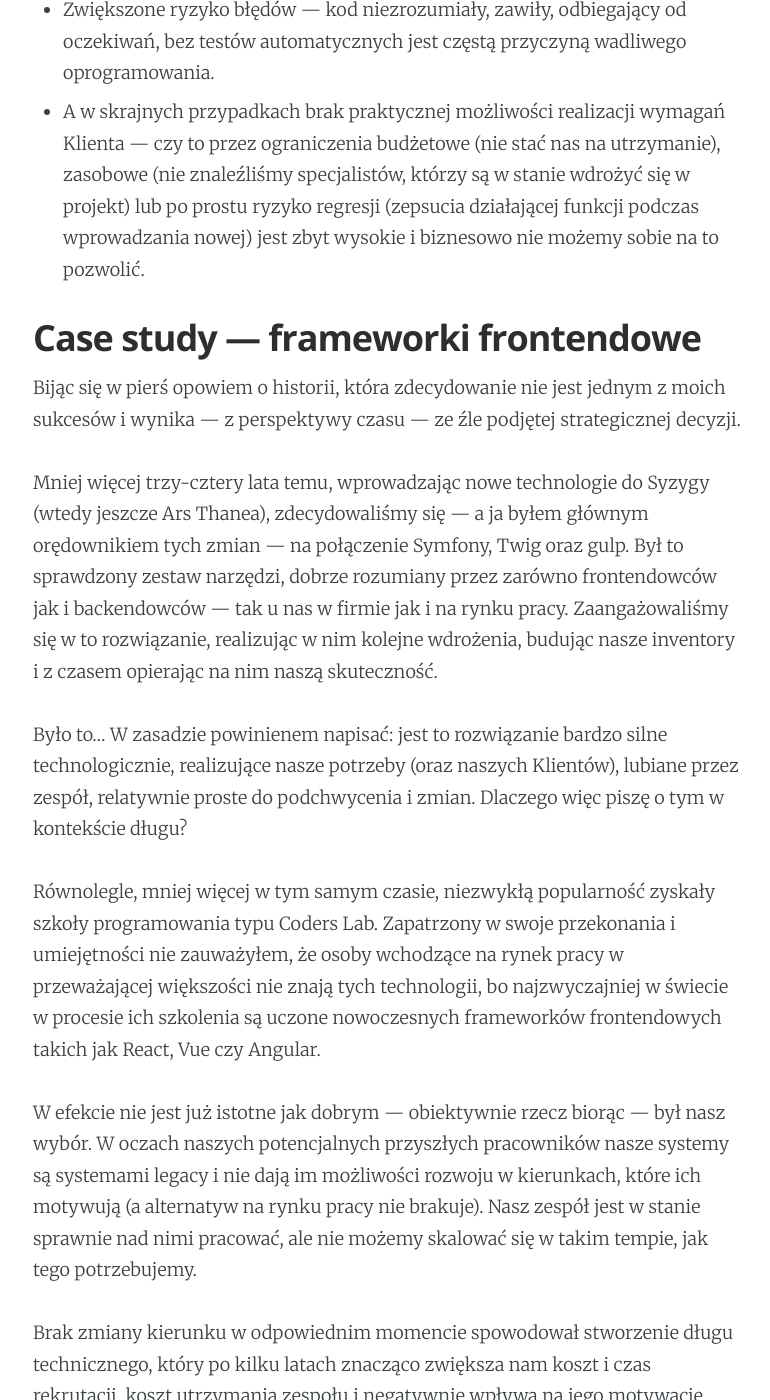
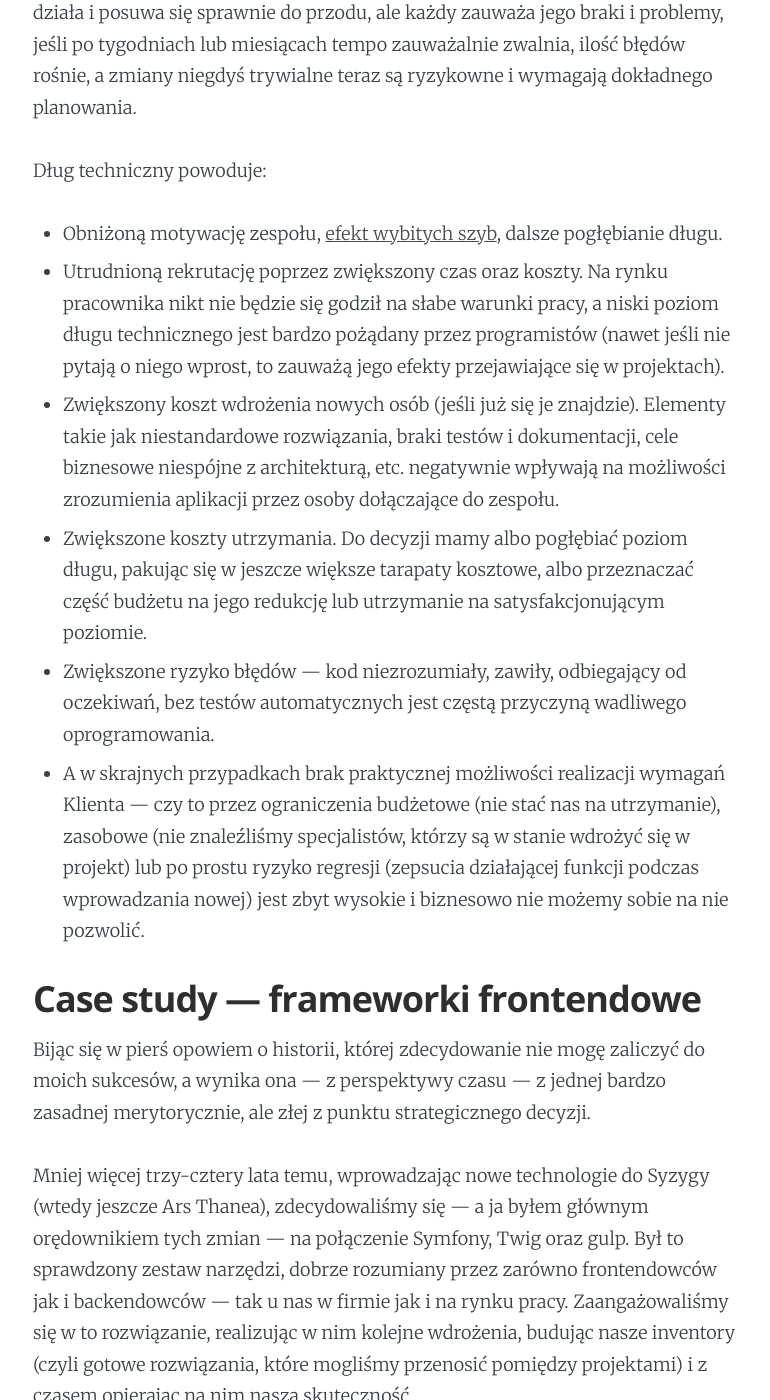
Before and after one commit to syzygypl/syzygypl.github.io, a Jekyll site: the page built from _posts/2019-03-26-technical-debt.md, in a window 1280 px wide and 1400 px high, scrolled down 5492 px. Shown: the whole window, without its empty margins (252-1022 px from the left). Built offline with Jekyll 4.4.1, drawn with Linux system fonts in a browser that asks for light colours; some of the changed text lies outside the part shown.

Commit message:
proofreading changes

```diff
--- a/_posts/2019-03-26-technical-debt.md
+++ b/_posts/2019-03-26-technical-debt.md
@@ -17,13 +17,15 @@
 
 ## Czym jest dług techniczny?
 
-Tak jak każdy dług, jest to przeniesienie pewnych zasobów w czasie — w tym przypadku chodzi o umiejętności programistów, czas lub przychylne spojrzenie Klienta. Tworzymy oprogramowanie pożyczając sobie te rzeczy z przyszłości, licząc na to, że w późniejszej dacie będzie nam łatwiej o te rzeczy, wraz z nawiązką.
+Tak jak każdy dług, jest to **przeniesienie pewnych zasobów w czasie** — w tym przypadku chodzi o umiejętności programistów, czas lub przychylne spojrzenie Klienta. Tworzymy oprogramowanie pożyczając sobie te rzeczy z przyszłości, licząc na to, że w późniejszej dacie będzie nam łatwiej o te rzeczy, wraz z nawiązką.
 
 Tak jak w przypadku zadłużenia finansowego, mówimy o normalnym narzędziu, które jest bardzo popularnie używane i wcale nie należy go unikać, a jedynie **kontrolować jego poziom**.
 
-Można próbować klasyfikować powody na rozważne i nierozważne, a z drugiej strony celowe lub nieumyślne, ale dziś nie będę wchodził dalej w teorię, przejdźmy do praktyki.
+Można próbować klasyfikować powody jego powstawania na rozważne i nierozważne, a z drugiej strony celowe lub nieumyślne, ale dziś nie będę wchodził dalej w teorię, przejdźmy do praktyki.
 
 Istotne jest to, że dług będziemy musieli kiedyś spłacić, prawdopodobnie z odsetkami. Postaram się więc skupić na wskazaniu tych odsetek — czyli dodatkowych kosztów — w wymienianych przypadkach.
+
+Będę się również skupiał na szerszym rozumieniu tego pojęcia — czyli wszystkie decyzje, które w efekcie wydłużają lub utrudniają proces wytwarzania oprogramowania w przyszłości. Nawet jeśli nie są to *stricte* elementy długu technicznego, to warto o nich myśleć w podobny sposób oraz używać tych samych narzędzi do ich redukcji.
 
 ## W jaki sposób powstaje dług techniczny?
 
@@ -35,87 +37,91 @@
 
 Terminy i budżety często idą w parze i na potrzeby tego wytłumaczenia można traktować je jednakowo. Jeśli rozwiązanie optymalne zajmie więcej czasu, niż jesteśmy w stanie na nie poświęcić, to świadomie decydujemy się na zaciąganie długu, realizując wymagania biznesowe w sposób prostszy.
 
-Efekt — oprogramowanie, które nie spełnia wszystkich wymagań, ma ukryte błędy lub ryzyko błędów. Możliwe też, że zamiast efektów widocznych od razu, zwiększamy sobie „oprocentowanie długu”, a przez to wszelkie inne działania mogą okazać się bardziej kosztowne.
+Efektem jest oprogramowanie, które nie spełnia wszystkich wymagań, ma ukryte błędy lub ryzyko błędów. Możliwe też, że zamiast efektów widocznych od razu, zwiększamy sobie „oprocentowanie długu”, a przez to wszelkie inne działania mogą okazać się bardziej kosztowne.
 
 ### Brak umiejętności zespołu
 
-Często dług techniczny nie jest wcale zaciągany świadomie. Zespół dopiero z czasem może zrozumieć, że przyjęte przez nich rozwiązanie ogranicza możliwości rozwoju w przyszłości. Może to być po prostu brak warsztatowy lub brak doświadczenia w podobnych realizacjach, uniemożliwiający przewidzenie przyszłych problemów.
+Często dług techniczny nie jest wcale zaciągany świadomie. Zespół dopiero z czasem może zrozumieć, że przyjęte przez nich rozwiązanie ogranicza możliwości rozwoju w przyszłości. Może to być po prostu brak warsztatowy lub brak doświadczenia w podobnych realizacjach, uniemożliwiający przewidzenie nadchodzących problemów.
 
-W takim przypadku trzeba się zadłużyć, aby naprawić swoje problemy wraz ze wzrostem kompetencji w przyszłości, niejednokrotnie wykonując ponownie tę samą pracę, nie dodając wartości biznesowej produktowi.
+W takim przypadku trzeba się zadłużyć, aby polepszyć jakość kodu wraz ze wzrostem kompetencji w przyszłości, niejednokrotnie wykonując ponownie tę samą pracę, nie dodając wartości biznesowej produktowi (czyli przytaczany często *refactoring*).
 
 ### Brak planowania i odpowiedniej architektury
 
-Naturalnym jest, że ogólna forma i architektura rozwiązania małego lub średniej wielkości będzie się różnić od tej dla rozwiązania dużej skali. Dobranie nieodpowiedniego rozwiązania (świadomie lub nie) będzie powodowało problemy lub nieefektywną pracę na dalszych etapach projektu.
+Naturalnym jest, że ogólna forma i architektura modułu małego lub średniej wielkości będzie się różnić od tej dla modułu dużej skali. Dobranie nieodpowiedniego rozwiązania (świadomie lub nie) będzie powodowało problemy lub nieefektywną pracę na dalszych etapach projektu — z jednej strony poprzez zbyteczny narzut związany z achitekturą (zwany często *boilerplate*), lub z drugiej poprzez ograniczenia wynikającej z niedostatecznie elastycznej architektury.
 
 ### Zmiana wymagań
 
 Oczywiście nie chodzi o samą zmianę, ale o nieodpowiednie do niej podejście. Przykładowo, jeśli dobierzemy odpowiednią architekturę do naszego rozwiązania średniej skali, ale z czasem zmienią się wymagania i zmieni się skala projektu, mamy dwie możliwości:
 
  * Kontynuować pracę w istniejącej architekturze, dokładając tym samym do długu technicznego (patrz poprzedni punkt)
- * Zaplanować — często kosztowną — zmianę architektury
+ * Zaplanować — często kosztowną — zmianę architektury. Oszczędność wynikająca z porzucenia tych prac może wydawać się łakomym kąskiem dla decydentów w projekcie, jednak warto przekalkulować, czy ten koszt nie wróci do nas zwielokrotniony za jakiś czas.
 
 ### Brak dokumentacji oraz testów automatycznych
 
-Zaczynamy wchodzić w tematy mniej oczywiste. Kod nieudokumentowany (a testy automatyczne są formą dokumentacji) jest traktowany jako kod legacy, czyli taki, którego działania nie jesteśmy w stanie z góry przewidzieć. Nie jesteśmy też w stanie określić wszystkich wymagań, które spełnia.
+Zaczynamy wchodzić w tematy mniej oczywiste. Kod nieudokumentowany (a testy automatyczne są formą dokumentacji) jest traktowany jako kod legacy, czyli taki, którego działania nie jesteśmy w stanie z góry przewidzieć. Nie jesteśmy też w stanie określić wszystkich spełnianych przez niego wymagań.
 
-Powoduje to, że jego zmiana jest ryzykowna oraz kosztowna, a często wręcz jesteśmy sparaliżowani i wpadamy w błędne koło — bojąc się usprawnień tkwimy w sytuacji, która z czasem ma szansę się jedynie pogorszyć.
+Powoduje to, że jego zmiana jest ryzykowna oraz kosztowna, a często wręcz jesteśmy sparaliżowani i wpadamy w błędne koło — bojąc się usprawnień tkwimy w sytuacji, która z czasem ma szansę jedynie się pogorszyć.
 
 ### Niespójność z obowiązującymi standardami
 
-Odchodzenie od sposobów powszechnie przyjętych — np. w innych projektach podobnego typu. Rozpatrując ten punkt w kontekście stałego zespołu nie jesteśmy w stanie zauważyć zagrożenia. Sprawa pokazuje się z innej perspektywy, gdy myślimy o powiększeniu lub wymianie członków tego zespołu. Jeśli trzymamy się ogólnie przyjętych wzorców, mamy dużą szansę znaleźć na rynku pracy specjalistów obeznanych z tymi zasadami. W przeciwnym wypadku poszukujemy niszowych, wysoko płatnych pracowników, albo nasz proces wdrożenia trwa — i kosztuje — znacznie więcej niż byłoby to dla nas komfortowe.
+Odchodzenie od sposobów powszechnie przyjętych — np. w innych projektach podobnego typu. Rozpatrując ten punkt w kontekście stałego zespołu nie jesteśmy w stanie zauważyć zagrożenia. Sprawa pokazuje się z innej perspektywy, gdy myślimy o powiększeniu lub wymianie członków tego zespołu. Jeśli trzymamy się ogólnie przyjętych wzorców, mamy dużą szansę znaleźć na rynku pracy specjalistów obeznanych z tymi zasadami. W przeciwnym wypadku poszukujemy niszowych, wysoko płatnych kandydatów, albo nasz proces wdrożenia trwa — i kosztuje — znacznie więcej niż byłoby to dla nas komfortowe.
 
 ### Brak prac utrzymaniowych
 
 Zarówno z braku inicjatywy zespołu jak i ze świadomej decyzji Klienta (mającej na celu np. ograniczenie kosztów). Wiąże się to z większością powyższych punktów:
 
- * Z czasem zmieniają się wymagania, ale nie zawsze przy każdym z nich potrzebna jest redukcja długu. Jednak raz na jakiś czas warto takie prace zaplanować
- * Zmieniający się zespół — czy to ze względu na powiększanie kompetencji, czy ich zmianę (a co za tym idzie zmianę strefy komfortu) — potrzebuje dostosować do siebie środowisko i sposoby pracy
- * Najlepsze rozwiązanie na rynku dziś, w przyszłości może być (i prawdopodobnie będzie, to kwestia czasu) nieadekwatne — a wtedy skompletowanie zespołu będzie niemożliwe lub zbyt kosztowne
+ * Z czasem zmieniają się wymagania i o ile nie przy każdej z nich potrzebna jest redukcja długu, to raz na jakiś czas warto takie prace zaplanować.
+ * Zmieniający się zespół — czy to ze względu na powiększanie kompetencji, czy ich zmianę (a co za tym idzie zmianę strefy komfortu) — potrzebuje dostosować do siebie środowisko i sposoby pracy.
+ * Najlepsze rozwiązanie na rynku dziś, w przyszłości może być nieadekwatne (i prawdopodobnie będzie, to kwestia czasu) — a wtedy skompletowanie zespołu będzie niemożliwe lub zbyt kosztowne.
 
 ## Czy zawsze należy ograniczać dług?
 
 Oczywiście nie. Skrajnym przypadkiem jest analogia do bankructwa — możemy zaciągać dług ponad nasze możliwości, ale nigdy nie ponosić tego konsekwencji. W świecie oprogramowania jest to projekt, który nie będzie rozwijany lub po prostu jego przydatność jest ograniczona czasowo.
 
-Powtórzę raz jeszcze — nie chodzi o eliminację, ale o utrzymywanie go w komfortowym poziomie. Gdzie znajduje się ten poziom? To decyzja biznesowa — np. niektórzy ludzie zawsze żyją na kredyt, podobnie może być z projektami.
+Powtórzę raz jeszcze — nie chodzi o eliminację, ale o **utrzymywanie go na komfortowym poziomie**. Gdzie znajduje się ten poziom? To decyzja biznesowa — np. niektórzy ludzie zawsze żyją na kredyt, podobnie może być z projektami.
 
 ## Czy dobór technologii ma wpływ na dług techniczny?
 
 Tak, ale jest to pewien paradoks. Weźmy dla przykładu rozwiązania pudełkowe, jak np. Drupal czy Magento (to akurat z naszego podwórka). Decyzja o takim stacku na pewno pozytywnie wpłynie na poziom dokumentacji albo dostosowanie się do rynkowych standardów (łatwiej znaleźć specjalistę od Magento, niż od prywatnego rozwiązania stworzonego w agencji). Niestety z drugiej strony jest to system, który nie sprzyja dobrym praktykom programowania (w uproszczeniu rzecz biorąc), zwiększając ilość rozwiązań na skróty (poprzez syndrom wybitych okien) albo ograniczając ilość testów automatycznych.
 
-Trzeba więc wyważyć, gdzie ten dług będzie bardziej nas bolał i podjąć strategiczną decyzję, licząc na pomyślne rozwiązanie w przyszłości.
+Mówię o tym oczywiście w kontekście naszej organizacji, bo z pewnością istnieją zespoły, dla których nie jest to wcale problem — ale to kolejna cecha długu technicznego: nie można rozpatrywać go obiektywnie, a w konkretnym kontekście.
+
 
 ## Konsekwencje
 
-Dla organizacji i zespołów, negatywne efekty długu technicznego powodują:
+Dla organizacji i zespołów, wysoki poziom długu technicznego powoduje szereg problemów. Większości z nich nie widać od razu, ale dopiero po czasie, co czyni całą sytuację o tyle groźniejszą. Nikt przecież nie chwali projektu, który po prostu działa i posuwa się sprawnie do przodu, ale każdy zauważa jego braki i problemy, jeśli po tygodniach lub miesiącach tempo zauważalnie zwalnia, ilość błędów rośnie, a zmiany niegdyś trywialne teraz są ryzykowne i wymagają dokładnego planowania.
+
+Dług techniczny powoduje:
 
  * Obniżoną motywację zespołu, [efekt wybitych szyb](https://www.wikiwand.com/pl/Teoria_rozbitych_okien), dalsze pogłębianie długu.
- * Utrudnioną rekrutację — poprzez zwiększony czas rekrutacji i jej większe koszty — na rynku pracownika nikt nie będzie się godził na słabe warunki pracy, a niski poziom długu technicznego jest bardzo pożądany przez programistów.
- * Zwiększony koszt wdrożenia nowych osób (jeśli się je już znajdzie). Elementy takie jak niestandardowe rozwiązania, braki testów i dokumentacji negatywnie wpływają na możliwości zrozumienia aplikacji przez osoby dołączające do zespołu.
+ * Utrudnioną rekrutację poprzez zwiększony czas oraz koszty. Na rynku pracownika nikt nie będzie się godził na słabe warunki pracy, a niski poziom długu technicznego jest bardzo pożądany przez programistów (nawet jeśli nie pytają o niego wprost, to zauważą jego efekty przejawiające się w projektach).
+ * Zwiększony koszt wdrożenia nowych osób (jeśli już się je znajdzie). Elementy takie jak niestandardowe rozwiązania, braki testów i dokumentacji, cele biznesowe niespójne z architekturą, etc. negatywnie wpływają na możliwości zrozumienia aplikacji przez osoby dołączające do zespołu.
  * Zwiększone koszty utrzymania. Do decyzji mamy albo pogłębiać poziom długu, pakując się w jeszcze większe tarapaty kosztowe, albo przeznaczać część budżetu na jego redukcję lub utrzymanie na satysfakcjonującym poziomie.
  * Zwiększone ryzyko błędów — kod niezrozumiały, zawiły, odbiegający od oczekiwań, bez testów automatycznych jest częstą przyczyną wadliwego oprogramowania.
- * A w skrajnych przypadkach brak praktycznej możliwości realizacji wymagań Klienta — czy to przez ograniczenia budżetowe (nie stać nas na utrzymanie), zasobowe (nie znaleźliśmy specjalistów, którzy są w stanie wdrożyć się w projekt) lub po prostu ryzyko regresji (zepsucia działającej funkcji podczas wprowadzania nowej) jest zbyt wysokie i biznesowo nie możemy sobie na to pozwolić.
+ * A w skrajnych przypadkach brak praktycznej możliwości realizacji wymagań Klienta — czy to przez ograniczenia budżetowe (nie stać nas na utrzymanie), zasobowe (nie znaleźliśmy specjalistów, którzy są w stanie wdrożyć się w projekt) lub po prostu ryzyko regresji (zepsucia działającej funkcji podczas wprowadzania nowej) jest zbyt wysokie i biznesowo nie możemy sobie na nie pozwolić.
 
 ## Case study — frameworki frontendowe
 
-Bijąc się w pierś opowiem o historii, która zdecydowanie nie jest jednym z moich sukcesów i wynika — z perspektywy czasu — ze źle podjętej strategicznej decyzji.
+Bijąc się w pierś opowiem o historii, której zdecydowanie nie mogę zaliczyć do moich sukcesów, a wynika ona — z perspektywy czasu — z jednej bardzo zasadnej merytorycznie, ale złej z punktu strategicznego decyzji.
 
-Mniej więcej trzy-cztery lata temu, wprowadzając nowe technologie do Syzygy (wtedy jeszcze Ars Thanea), zdecydowaliśmy się — a ja byłem głównym orędownikiem tych zmian — na połączenie Symfony, Twig oraz gulp. Był to sprawdzony zestaw narzędzi, dobrze rozumiany przez zarówno frontendowców jak i backendowców — tak u nas w firmie jak i na rynku pracy. Zaangażowaliśmy się w to rozwiązanie, realizując w nim kolejne wdrożenia, budując nasze inventory i z czasem opierając na nim naszą skuteczność.
+Mniej więcej trzy-cztery lata temu, wprowadzając nowe technologie do Syzygy (wtedy jeszcze Ars Thanea), zdecydowaliśmy się — a ja byłem głównym orędownikiem tych zmian — na połączenie Symfony, Twig oraz gulp. Był to sprawdzony zestaw narzędzi, dobrze rozumiany przez zarówno frontendowców jak i backendowców — tak u nas w firmie jak i na rynku pracy. Zaangażowaliśmy się w to rozwiązanie, realizując w nim kolejne wdrożenia, budując nasze inventory (czyli gotowe rozwiązania, które mogliśmy przenosić pomiędzy projektami) i z czasem opierając na nim naszą skuteczność.
 
-Było to… W zasadzie powinienem napisać: jest to rozwiązanie bardzo silne technologicznie, realizujące nasze potrzeby (oraz naszych Klientów), lubiane przez zespół, relatywnie proste do podchwycenia i zmian. Dlaczego więc piszę o tym w kontekście długu?
+Było to… W zasadzie powinienem napisać: jest to rozwiązanie bardzo silne technologicznie, realizujące nasze potrzeby (oraz naszych Klientów), lubiane przez zespół, relatywnie proste do podchwycenia i zmian. Nie ma w nim żadnych minusów, dlaczego więc piszę o tym w kontekście długu?
 
-Równolegle, mniej więcej w tym samym czasie, niezwykłą popularność zyskały szkoły programowania typu Coders Lab. Zapatrzony w swoje przekonania i umiejętności nie zauważyłem, że osoby wchodzące na rynek pracy w przeważającej większości nie znają tych technologii, bo najzwyczajniej w świecie w procesie ich szkolenia są uczone nowoczesnych frameworków frontendowych takich jak React, Vue czy Angular.
+Równolegle, mniej więcej w tym samym czasie, niezwykłą popularność zyskały szkoły programowania typu Coders Lab. Zapatrzony w swoje przekonania i umiejętności nie zauważyłem, że osoby wchodzące na rynek pracy w przeważającej większości są właśnie po takim kursie, na którym uczone były nowszego podejścia, używającego rozwiązań takich jak React, Vue czy Angular. Dla nich nasze rozwiązanie było obce, niezrozumiałe i z poprzedniej epoki.
 
-W efekcie nie jest już istotne jak dobrym — obiektywnie rzecz biorąc — był nasz wybór. W oczach naszych potencjalnych przyszłych pracowników nasze systemy są systemami legacy i nie dają im możliwości rozwoju w kierunkach, które ich motywują (a alternatyw na rynku pracy nie brakuje). Nasz zespół jest w stanie sprawnie nad nimi pracować, ale nie możemy skalować się w takim tempie, jak tego potrzebujemy.
+W efekcie nie jest już istotne jak dobrym — obiektywnie rzecz biorąc — był nasz wybór. W oczach naszych potencjalnych przyszłych pracowników nasze systemy są systemami legacy i nie dają im możliwości rozwoju w kierunkach, które ich motywują (a alternatyw na rynku pracy nie brakuje). Nasz zespół jest w stanie sprawnie nad nimi pracować, ale my nie możemy skalować się w takim tempie, jak tego potrzebujemy.
 
-Brak zmiany kierunku w odpowiednim momencie spowodował stworzenie długu technicznego, który po kilku latach znacząco zwiększa nam koszt i czas rekrutacji, koszt utrzymania zespołu i negatywnie wpływa na jego motywację.
+Brak zmiany kierunku w odpowiednim momencie spowodował stworzenie długu technicznego, który po kilku latach znacząco zwiększa nam koszt i czas rekrutacji, koszt utrzymania zespołu i negatywnie wpływa na jego motywację. Dzieli również wewnętrznie organizację (na osoby ze starym oraz nowym podejściem), utrudniając przepływ wiedzy i możliwości przejścia do innych projektów.
 
 ## Wnioski
 
-Całe to podsumowanie nie miało by sensu, jeśli nie płynęłaby z niego jakaś nauka. Następujące elementy są dla Syzygy istotne, aby zarządzać długiem technicznym:
+Całe to podsumowanie nie miałoby sensu, jeśli nie płynęłaby z niego jakaś nauka. Następujące elementy są dla Syzygy istotne, aby zarządzać długiem technicznym:
 
  * Używanie rynkowych standardów. Naturalnym wnioskiem z przytoczonej historii była decyzja o zmianie stacku na taki, który używa jednego z frameworków frontendowych zamiast „klasycznego” podejścia. Możliwość szybkiego skalowania zespołu jest dla nas dużo ważniejsza niż budowanie efektywności poprzez długoletnie doświadczenie w jednym rozwiązaniu.
  * Ciągła aktualizacja używanych rozwiązań. Analogicznie do kompletnej zmiany frameworków, również te istniejące już trzeba aktualizować do bieżących wersji, otwierając się na możliwości nowych bibliotek open source oraz przyciągając lepszych kandydatów do pracy.
  * Upewnienie się o odpowiednim poziomie testów jednostkowych i dokumentacji w projektach. Często przymykaliśmy na to oko, rozumiejąc, że jest to pewien kompromis. Teraz jednak szale się przeważyły i wraz z rosnącym udziałem projektów utrzymaniowych, istnienie wysokiego pokrycia testów staje się dużo ważniejsze.
+ * Wprowadzanie regularnego refactoringu, który sam w sobie nie przynosi wartości biznesowej, ale służy ograniczaniu poziomu długu na wczesnym etapie, nie pozwalając mu się rozrosnąć.
 
 Na koniec jeszcze dwa punkty, które są niejako wisienką na torcie naszych wniosków.
 
@@ -123,11 +129,11 @@
 
 Przede wszystkim brakowało nam w organizacji świadomości na temat poziomu długu technicznego. Wśród programistów ta wiedza na poziomie intuicyjnym na pewno była, ale nigdy nie używaliśmy formalnych mierników, aby go określić. W skrócie — nie wiedząc jak wygląda, na pewno nie jesteśmy w stanie nim zarządzać.
 
-Mamy więc w planach dodanie do checklist statusowych rozmowy na temat długu technicznego. Dopóki nie jesteśmy w stanie sprowadzić go do konkretnych liczb (tak jak ma to miejsce w przypadku np. rentowności), opierajmy się przynajmniej na subiektywnych odczuciach.
+Mamy więc w planach dodanie do checklist statusowych rozmowy na temat długu technicznego. Dopóki nie jesteśmy w stanie sprowadzić go do konkretnych liczb (tak jak ma to miejsce w przypadku np. rentowności projektu), opierajmy się przynajmniej na subiektywnych odczuciach.
 
 ### Zaangażujmy Klienta
 
-Bez świadomości i zrozumienia Klienta, w naszym trybie pracy redukcja długu technicznego byłaby walką z wiatrakami. Od teraz, wiedząc więcej o stanie naszych projektów, jesteśmy w stanie rzetelnie informować i doradzać Klientowi odpowiedni kurs działania, ale przede wszystkim zaangażować go w decyzję. W takim modelu mamy szansę na najlepszą efektywność zwalczania długu — agencja ocenia, informuje i sugeruje, a konkretne działania planuje biznes — samemu godząc się na ewentualne ryzyka.
+Bez świadomości i zrozumienia Klienta, w naszym trybie pracy redukcja długu technicznego byłaby walką z wiatrakami. Od teraz, wiedząc więcej o stanie naszych projektów, mamy możliwość rzetelnie informować i doradzać Klientowi odpowiedni kurs działania, ale przede wszystkim zaangażować go w decyzję. W takim modelu mamy szansę na najlepszą efektywność zwalczania długu — agencja ocenia, informuje i sugeruje, a konkretne działania planuje biznes — samemu godząc się na ewentualne ryzyka.
 
 ## Na zakończenie
 
```
